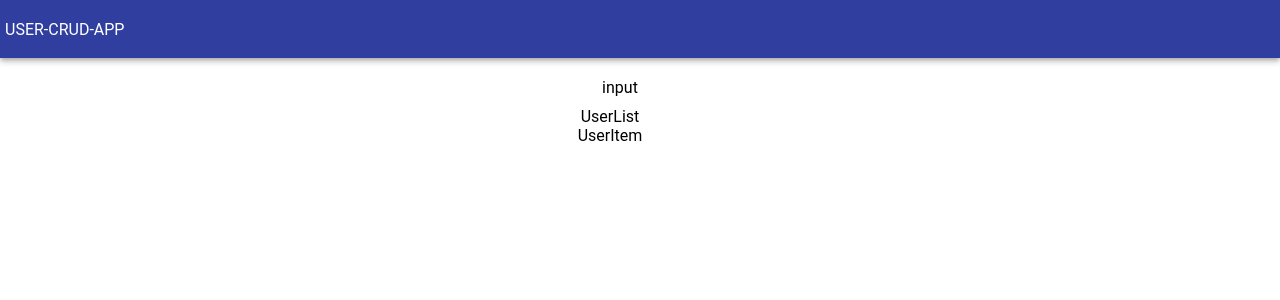
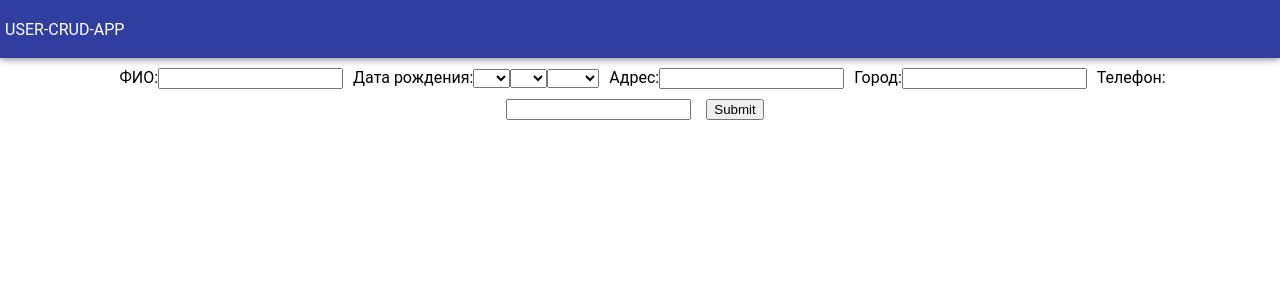
Before and after one commit to ojgenn/user-crud-task, a React (Create React App) app: page / in a window 1280 px wide. Shown: the top 300 px of the page. Built offline with nearby package versions, Linux system fonts and the light colour scheme.

Commit message:
подготовка input, userlist, useritem localstorage, запись в него, вызов из него

```diff
--- a/src/components/Content/Content.css
+++ b/src/components/Content/Content.css
@@ -2,4 +2,5 @@
     width: var(--screen-width);
     min-width: var(--min-screen-width);
     padding: 10px;
+    margin: auto;
 }
--- a/src/components/Content/Content.js
+++ b/src/components/Content/Content.js
@@ -4,12 +4,26 @@ import Input from './Input/Input';
 import UserList from './UserList/UserList';
 
 class Content extends Component {
+  constructor(props) {
+    super(props);
+    this.state = {users: JSON.parse(localStorage.getItem('users')) || []}
+  }
+
+  componentDidMount
+
+  submitHandler = (payload) => {
+    let users = [...this.state.users];
+    users.push(payload)
+    this.setState({users}, function() {
+      localStorage.setItem('users', JSON.stringify(this.state.users))
+    });
+  }
 
   render() {
     return (
       <div className="content">
-        <Input />
-        <UserList />
+        <Input submitHandler = {this.submitHandler.bind(this)} />
+        <UserList users = {this.state.users}/>
       </div>
     );
   }
--- a/src/components/Content/Input/Input.css
+++ b/src/components/Content/Input/Input.css
@@ -0,0 +1,7 @@
+.content label {
+    padding: 5px;
+}
+
+.input-submit {
+    margin: 10px;
+}
--- a/src/components/Content/Input/Input.js
+++ b/src/components/Content/Input/Input.js
@@ -2,10 +2,85 @@ import React, { Component } from 'react';
 import './Input.css';
 
 class Input extends Component {
+  state = {
+    fio: '',
+    day: '',
+    month: '',
+    year: '',
+    address: '',
+    city: '',
+    phone: ''
+  }
+
+  handleChange(payload,event) {
+    this.setState({[payload]: event.target.value});
+  }
+
+  handleSubmit(event) {
+    this.props.submitHandler(this.state)
+    this.setState({
+      fio: '',
+      day: '',
+      month: '',
+      year: '',
+      address: '',
+      city: '',
+      phone: ''
+    })
+    event.preventDefault();
+  }
+
+  makeArray = (begin, end) => {
+    let arr = [];
+    for (let i = begin; i < end;) {
+      arr.push(++i)
+    }
+    return arr;
+  }
+
   render() {
     return (
-      <div className="content">
-        input
+      <div className="input">
+        <form onSubmit={this.handleSubmit.bind(this)}>
+        <label>
+          ФИО:
+          <input type="text" value={this.state.fio} onChange={this.handleChange.bind(this, 'fio')} />
+        </label>
+        <label>
+          Дата рождения:
+          <select onChange={this.handleChange.bind(this, 'day')}>
+            <option></option>
+            {this.makeArray(0, 31).map(item => (
+              <option key={item}>{item}</option>
+            ))}
+          </select>
+          <select onChange={this.handleChange.bind(this, 'month')}>
+            <option></option>
+            {this.makeArray(0, 12).map(item => (
+              <option key={item}>{item}</option>
+            ))}
+          </select>
+          <select onChange={this.handleChange.bind(this, 'year')}>
+            <option></option>
+            {this.makeArray(1940, new Date().getFullYear()).reverse().map(item => (
+              <option key={item}>{item}</option>
+            ))}
+          </select>
+        </label>
+        <label>
+          Адрес:
+          <input type="text" value={this.state.address} onChange={this.handleChange.bind(this, 'address')} />
+        </label>
+        <label>
+          Город:
+          <input type="text" value={this.state.city} onChange={this.handleChange.bind(this, 'city')} />
+        </label>
+        <label>
+          Телефон:
+          <input type="text" value={this.state.phone} onChange={this.handleChange.bind(this, 'phone')} />
+        </label>
+        <input type="submit" value="Submit" className = "input-submit"/>
+      </form>
       </div>
     );
   }
--- a/src/components/Content/UserList/UserItem/UserItem.js
+++ b/src/components/Content/UserList/UserItem/UserItem.js
@@ -4,7 +4,12 @@ class UserItem extends Component {
   render() {
     return (
       <div>
-        UserItem
+        <div>
+          fio: {this.props.user.fio}
+        </div>
+        <div>
+          city: {this.props.user.city}
+        </div>
       </div>
     );
   }
--- a/src/components/Content/UserList/UserList.js
+++ b/src/components/Content/UserList/UserList.js
@@ -5,8 +5,7 @@ class UserList extends Component {
   render() {
     return (
       <div>
-        UserList
-         <UserItem />
+          {this.props.users.map((item, index) => <UserItem key = {index} user = {item}/>)}
       </div>
     );
   }
```
